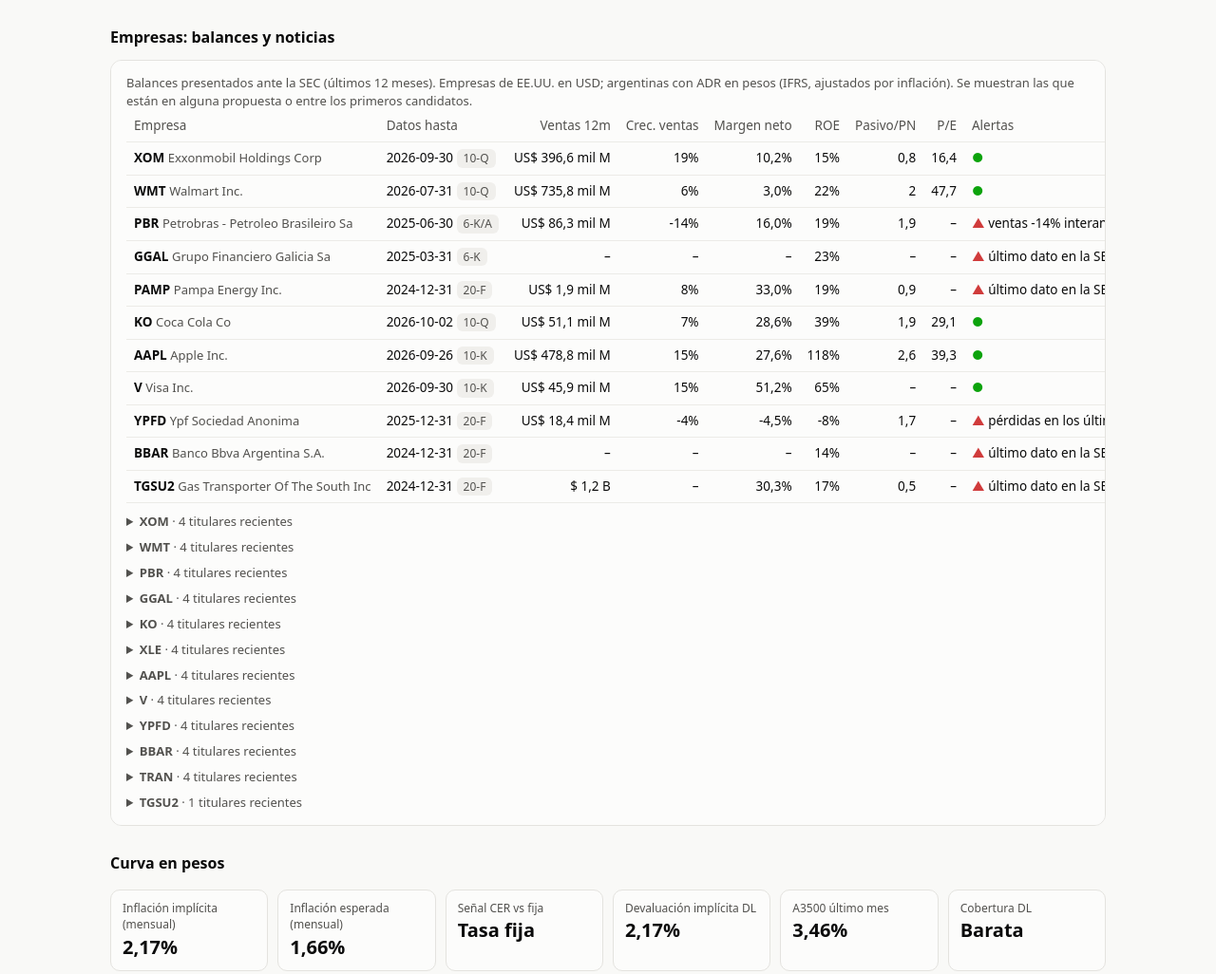
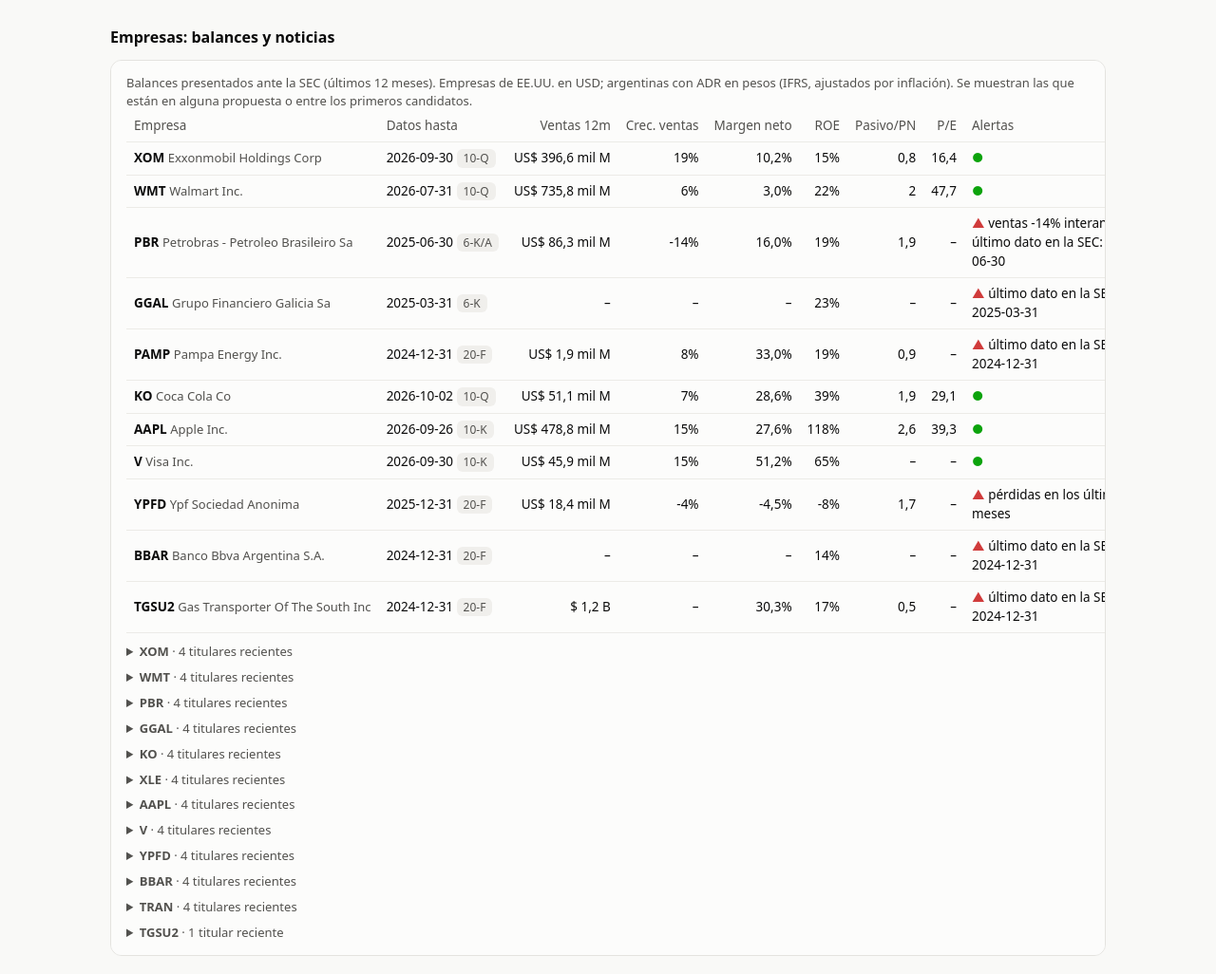
Before and after one commit to JuanCruz170902/detector-inversiones, a plain HTML site: page docs/index.html in a window 1280 px wide. Shown: the part 2318-3344 px from the top of the page at 95% size. Drawn offline with Linux system fonts and the light colour scheme.

Commit message:
Tablero: alertas de empresas en varias líneas
Co-Authored-By: Claude Opus 5.5 <noreply@anthropic.com>
Claude-Session: https://claude.ai/code/session_01Fgnn6AuihJCQckBRSbzaZf

```diff
--- a/docs/index.html
+++ b/docs/index.html
@@ -22,7 +22,7 @@ h1{font-size:22px;margin:0 0 2px}h2{font-size:16px;margin:28px 0 10px}.sub{color
 .card{background:var(--surface);border:1px solid var(--line);border-radius:12px;padding:14px 16px;margin-top:12px;overflow-x:auto}
 table{border-collapse:collapse;width:100%;font-size:13.5px;font-variant-numeric:tabular-nums}
 th,td{text-align:left;padding:7px 8px;border-bottom:1px solid var(--grid);white-space:nowrap}th{color:var(--ink2);font-weight:500}
-td.n,th.n{text-align:right}.notas li{margin:3px 0}.chip{display:inline-block;background:var(--chip);border-radius:6px;padding:1px 7px;font-size:12px;color:var(--ink2)}
+td.n,th.n{text-align:right}td.wrap{white-space:normal;min-width:200px}.notas li{margin:3px 0}.chip{display:inline-block;background:var(--chip);border-radius:6px;padding:1px 7px;font-size:12px;color:var(--ink2)}
 .ok::before{content:"● ";color:var(--good)}.err::before{content:"▲ ";color:var(--bad)}
 .legend{display:flex;gap:16px;flex-wrap:wrap;font-size:13px;color:var(--ink2);margin-bottom:6px}.legend i{display:inline-block;width:14px;height:2px;vertical-align:middle;margin-right:6px}
 .chart{position:relative}.tip{position:absolute;pointer-events:none;background:var(--surface);border:1px solid var(--line);border-radius:8px;padding:6px 9px;font-size:12.5px;display:none;box-shadow:0 2px 8px #0002}
@@ -282,10 +282,10 @@ function empresas(d) {
     ["ROE", r => r.roe != null ? pct(r.roe, 0) : "–", "n"],
     ["Pasivo/PN", r => r.deuda_patrimonio != null ? num(r.deuda_patrimonio, 1) : "–", "n"],
     ["P/E", r => r.pe != null ? num(r.pe, 1) : "–", "n"],
-    ["Alertas", r => r.alertas && r.alertas.length ? `<span style="color:var(--bad)">▲</span> ${r.alertas.join("; ")}` : `<span class="ok"></span>`]
+    ["Alertas", r => r.alertas && r.alertas.length ? `<span style="color:var(--bad)">▲</span> ${r.alertas.join("; ")}` : `<span class="ok"></span>`, "wrap"]
   ], filas) : "<div class=sub>Sin datos todavía</div>";
   const conNot = [...interes].map(t => E[t]).filter(e => e && e.noticias && e.noticias.length);
-  document.getElementById("noticiasEmp").innerHTML = conNot.map(e => `<details><summary><b>${e.ticker}</b> · ${e.noticias.length} titulares recientes</summary><ul style="margin:6px 0 4px 0;padding-left:18px">` +
+  document.getElementById("noticiasEmp").innerHTML = conNot.map(e => `<details><summary><b>${e.ticker}</b> · ${e.noticias.length} titular${e.noticias.length > 1 ? "es" : ""} reciente${e.noticias.length > 1 ? "s" : ""}</summary><ul style="margin:6px 0 4px 0;padding-left:18px">` +
     e.noticias.map(n => `<li style="margin:3px 0"><a href="${n.link}" target="_blank" rel="noopener" style="color:var(--ink)">${n.titulo.replace(/</g, "&lt;")}</a> <span class="sub">· ${n.fuente}${n.fecha ? " · " + n.fecha : ""}</span></li>`).join("") + "</ul></details>").join("");
 }
 
```
